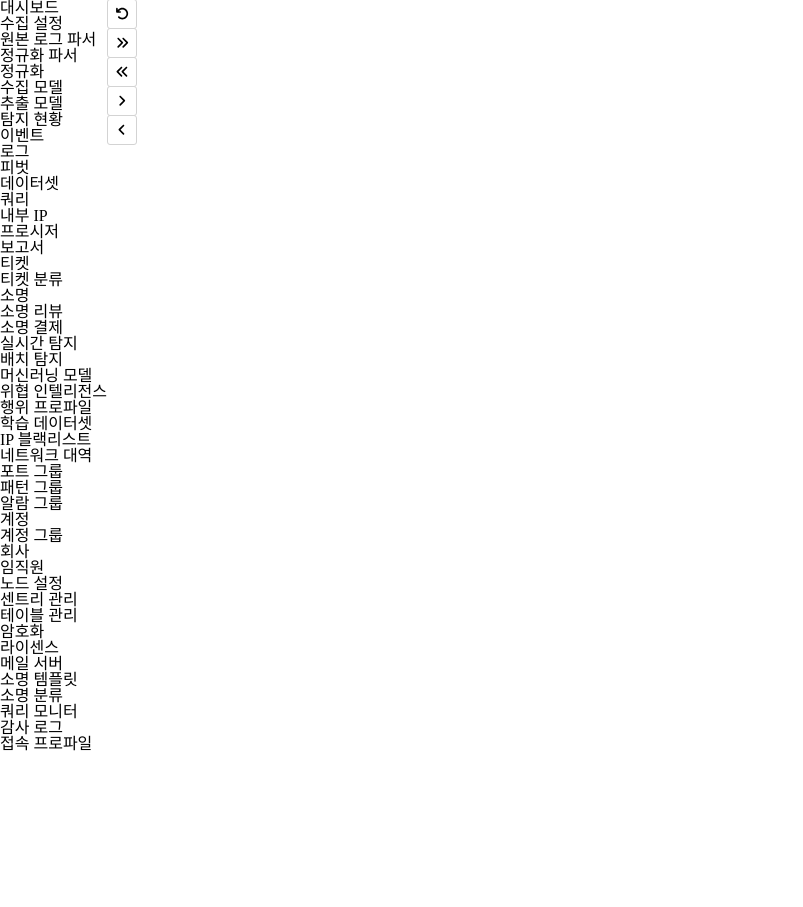
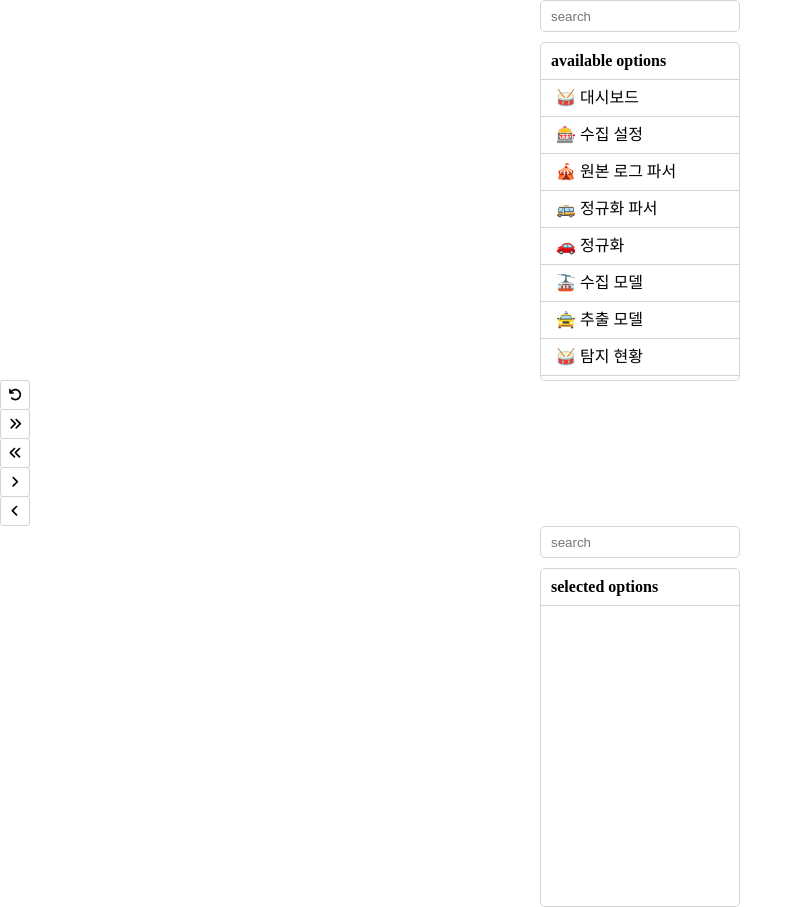
Before and after one commit to wanted-codestates-project-team-05/wanted-codestates-project-05-3, a React (Create React App) app: page / in a window 1280 px wide. Shown: the whole page, without its empty margins (0-803 px from the left). Before the commit the page ends 800 px from the top, so only its background shows below. Built offline with nearby package versions, Linux system fonts and the light colour scheme.

Commit message:
feat: homepage...

```diff
--- a/src/App.js
+++ b/src/App.js
@@ -7,9 +7,7 @@ function App() {
   return (
     <>
       <GlobalStyle />
-      {/*<Homepage />*/}
-      {/*<ListContainer />*/}
-      <FakeHomePage />
+      <Homepage />
     </>
   );
 }
--- a/src/components/ItemMoveButton/CountSelectedItem.js
+++ b/src/components/ItemMoveButton/CountSelectedItem.js
@@ -1,12 +1,7 @@
 import React from 'react';
 import styled from 'styled-components';
-import { leftListState, rightListState } from '../../atom/objectAtom';
-import { useRecoilState } from 'recoil';
 
-const CountSelectedItem = ({ selectedItemsLength, direction }) => {
-  const [leftList, setLeftList] = useRecoilState(leftListState);
-  const [rightList, setRightList] = useRecoilState(rightListState);
-  const allCount = direction === 'left' ? leftList.length : rightList.length;
+const CountSelectedItem = ({ selectedItemsLength, allCount }) => {
   return (
     <Wrap>
       <Text>
@@ -19,13 +14,12 @@ const CountSelectedItem = ({ selectedItemsLength, direction }) => {
 export default CountSelectedItem;
 
 const Wrap = styled.div`
-  width: 200px;
-  background-color: white;
-  border: 1px solid lightgray;
-  border-radius: 3px;
-  text-align: center;
-  height: 20px;
-  line-height: 20px;
+  display: flex;
+  align-items: center;
+  justify-content: center;
+  font-weight: 500;
+  padding: 5px 0px;
+  border-top: 1px solid lightgray;
 `;
 
 const Text = styled.p``;
--- a/src/components/ItemMoveButton/ItemMoveButton.js
+++ b/src/components/ItemMoveButton/ItemMoveButton.js
@@ -25,7 +25,7 @@ const ItemMoveButton = ({ selectedItems, setSelectedItems }) => {
     setLeftList((list) =>
       list.filter((option) => {
         let result = true;
-        selectedItems.forEach((item) => {
+        selectedItems?.forEach((item) => {
           if (option.id === item.id) result = false;
         });
         return result;
@@ -38,7 +38,7 @@ const ItemMoveButton = ({ selectedItems, setSelectedItems }) => {
     setRightList((rightList) =>
       rightList.filter((option) => {
         let result = true;
-        selectedItems.forEach((item) => {
+        selectedItems?.forEach((item) => {
           if (option.id === item.id) result = false;
         });
         return result;
--- a/src/components/ListContainer.js
+++ b/src/components/ListContainer.js
@@ -1,48 +1,98 @@
 import React, { useEffect, useState } from 'react';
 import { useRecoilValue } from 'recoil';
 import styled from 'styled-components';
-import { emojiMenus } from '../assets/data';
 import { componentHeightState, componentWidthState, itemSizeState } from '../atom/objectAtom';
-import { oneDragOnOffState } from '../atom/onoffAtom';
+import { itemNumOnOffState, oneDragOnOffState } from '../atom/onoffAtom';
 import { DragToReorderList } from '../hooks/DragAndDrop';
+import CountSelectedItem from './ItemMoveButton/CountSelectedItem';
 
-export default function ListContainer({ list = emojiMenus, title = 'available' }) {
-  const [items, setItems] = useState(list);
+export default function ListContainer({ list, setList, selected, setSelected, title }) {
+  const [filtered, setFiltered] = useState([]);
   const [filter, setFilter] = useState('');
-  const [selected, setSelected] = useState([]);
+  const [initialSelect, setInitialSelect] = useState();
   const size = useRecoilValue(itemSizeState);
   const width = useRecoilValue(componentWidthState);
   const height = useRecoilValue(componentHeightState);
-  const draggable = useRecoilValue(oneDragOnOffState);
+  const multiSelect = useRecoilValue(oneDragOnOffState);
+  const countView = useRecoilValue(itemNumOnOffState);
 
   const { onDragStart, onDragOver, onDragLeave, onDrop } = DragToReorderList({
-    items,
-    setItems,
+    list,
+    setList,
   });
 
   const handleInput = ({ target: { value } }) => {
     setFilter(value);
   };
 
+  // const handleSelected = (e, option) => {
+  //   if (!multiSelect) {
+  //     setSelected([item]);
+  //     setInitialSelect(item);
+  //     return;
+  //   }
+  //   if (e.shiftKey) {
+  //     const index = list.findIndex((value) => value === initialSelect);
+  //     const clickedIndex = list.findIndex((value) => value === option);
+  //     if (index <= clickedIndex) setSelected(list.slice(index, clickedIndex + 1));
+  //     if (index > clickedIndex) setSelected(list.slice(clickedIndex, index + 1));
+  //     return;
+  //   }
+  //   if (e.nativeEvent.ctrlKey) {
+  //     setSelected((prev) =>
+  //       prev.includes(item) ? [...prev.filter((value) => value.id !== item.id)] : [...prev, item]
+  //     );
+  //     setInitialSelect(item);
+  //     return;
+  //   }
+  //     else {
+  //       if (selected.includes(option)) {
+  //         setSelected((selected) => selected.filter((item) => item.id !== option.id));
+  //       } else {
+  //         setSelected((selected) => [...selected, option]);
+  //       }
+  //     }
+  //   }
+  //   setSelected([item]);
+  //   setInitialSelect(item);
+  // };
+
   const handleClick = (e, item) => {
+    if (!multiSelect) {
+      setSelected([item]);
+      setInitialSelect(item);
+      return;
+    }
     if (e.nativeEvent.ctrlKey) {
       setSelected((prev) =>
         prev.includes(item) ? [...prev.filter((value) => value.id !== item.id)] : [...prev, item]
       );
-    } else if (e.nativeEvent.shiftKey) {
-      const index = items.findIndex((value) => value === selected[selected.length - 1]);
-      const clickedIndex = items.findIndex((value) => value === item);
-      if (index <= clickedIndex) setSelected(items.slice(index, clickedIndex + 1));
-      if (index > clickedIndex) setSelected(items.slice(clickedIndex, index + 1));
-    } else {
-      setSelected([item]);
+      setInitialSelect(item);
+      return;
     }
+    if (e.nativeEvent.shiftKey) {
+      const index = list.findIndex((value) => value === initialSelect);
+      const clickedIndex = list.findIndex((value) => value === item);
+      if (index <= clickedIndex) setSelected(list.slice(index, clickedIndex + 1));
+      if (index > clickedIndex) setSelected(list.slice(clickedIndex, index + 1));
+      return;
+    }
+    setSelected([item]);
+    setInitialSelect(item);
   };
+
+  // useEffect(() => {
+  //   console.log(selected);
+  // }, [selected]);
+
+  useEffect(() => {
+    console.log(list);
+  }, [list]);
 
   useEffect(() => {
     setSelected([]);
-    setItems(list.filter((item) => item.name.includes(filter)));
-  }, [filter, list]);
+    setFiltered(list.filter((item) => item?.name.includes(filter)));
+  }, [filter, list, setSelected]);
 
   return (
     <Container width={width}>
@@ -52,14 +102,14 @@ export default function ListContainer({ list = emojiMenus, title = 'available' }
           <p>{title}</p>
         </TextBox>
         <Ul height={height}>
-          {items.map((item, index) => {
+          {filtered.map((item, index) => {
             return (
               <Li
                 key={item.id}
                 size={size}
                 selected={selected.includes(item)}
                 data-position={index}
-                draggable={!draggable}
+                draggable={true}
                 onClick={(e) => handleClick(e, item)}
                 onDragStart={onDragStart}
                 onDragOver={onDragOver}
@@ -69,11 +119,7 @@ export default function ListContainer({ list = emojiMenus, title = 'available' }
             );
           })}
         </Ul>
-        <CountBox>
-          <p>
-            {selected.length}/{items.length}
-          </p>
-        </CountBox>
+        {countView && <CountSelectedItem allCount={filtered.length} selectedItemsLength={selected.length} />}
       </Wrapper>
     </Container>
   );
@@ -133,12 +179,3 @@ const Li = styled.li`
     border-bottom: none;
   }
 `;
-
-const CountBox = styled.div`
-  display: flex;
-  align-items: center;
-  justify-content: center;
-  font-weight: 500;
-  padding: 5px 0px;
-  border-top: 1px solid lightgray;
-`;
--- a/src/pages/Homepage.js
+++ b/src/pages/Homepage.js
@@ -1,5 +1,33 @@
-import React from 'react';
+import React, { useState } from 'react';
+import { useRecoilState } from 'recoil';
+import { leftListState, leftTitleNameState, rightListState, rightTitleNameState } from '../atom/objectAtom';
+import ItemMoveButton from '../components/ItemMoveButton/ItemMoveButton';
+import ListContainer from '../components/ListContainer';
 
 export default function Homepage() {
-  return <div>Homepage</div>;
+  const [leftList, setLeftList] = useRecoilState(leftListState);
+  const [rightList, setRightList] = useRecoilState(rightListState);
+  const [selected, setSelected] = useState([]);
+  const [leftTitleName, setLeftTitleName] = useRecoilState(leftTitleNameState);
+  const [rightTitleName, setRightTitleName] = useRecoilState(rightTitleNameState);
+
+  return (
+    <div>
+      <ListContainer
+        list={leftList}
+        setList={setLeftList}
+        selected={selected}
+        setSelected={setSelected}
+        title={leftTitleName}
+      />
+      <ItemMoveButton selectedIteItems={selected} setSelectedItems={setSelected} />
+      <ListContainer
+        list={rightList}
+        setList={setRightList}
+        selected={selected}
+        setSelected={setSelected}
+        title={rightTitleName}
+      />
+    </div>
+  );
 }
```
Also changed, not shown: 1 other file (tests, documents, lock files or other folders).
